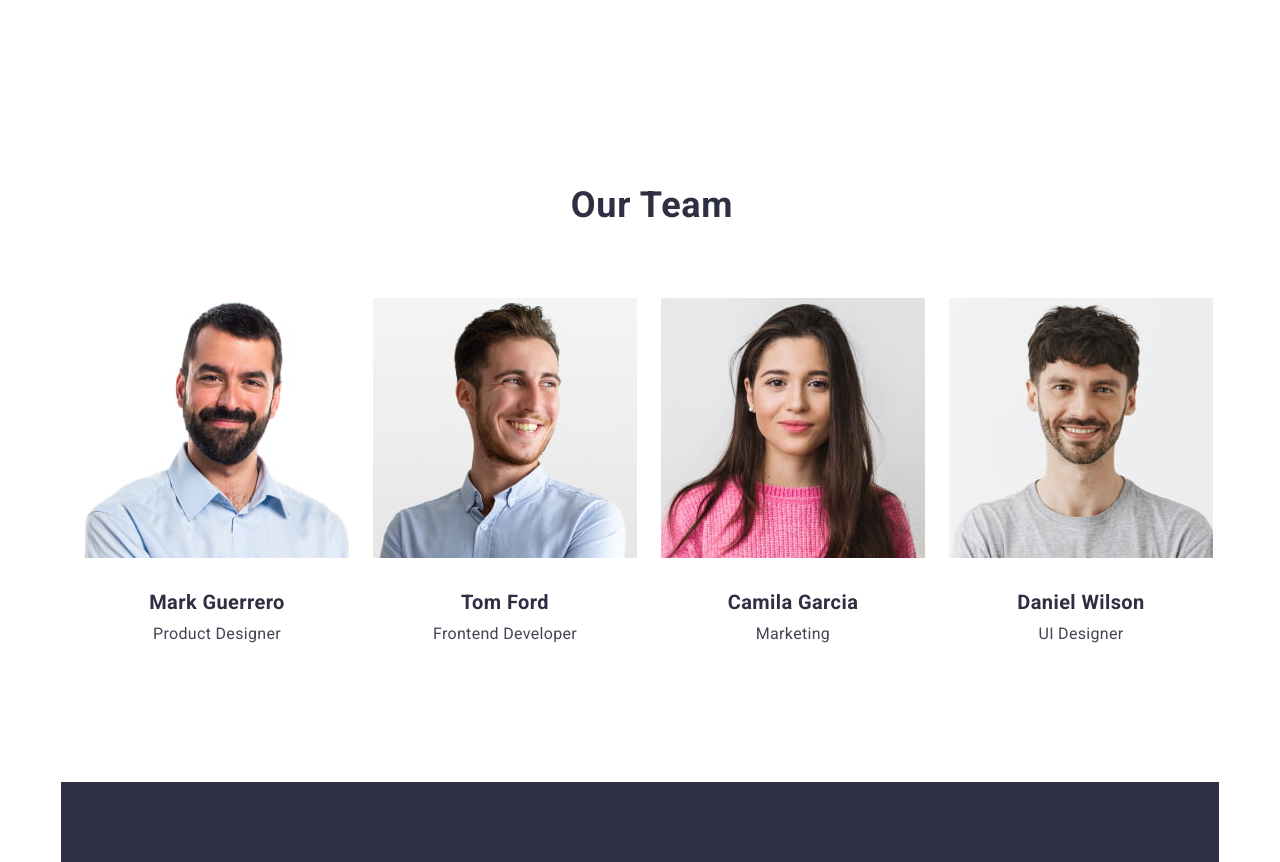
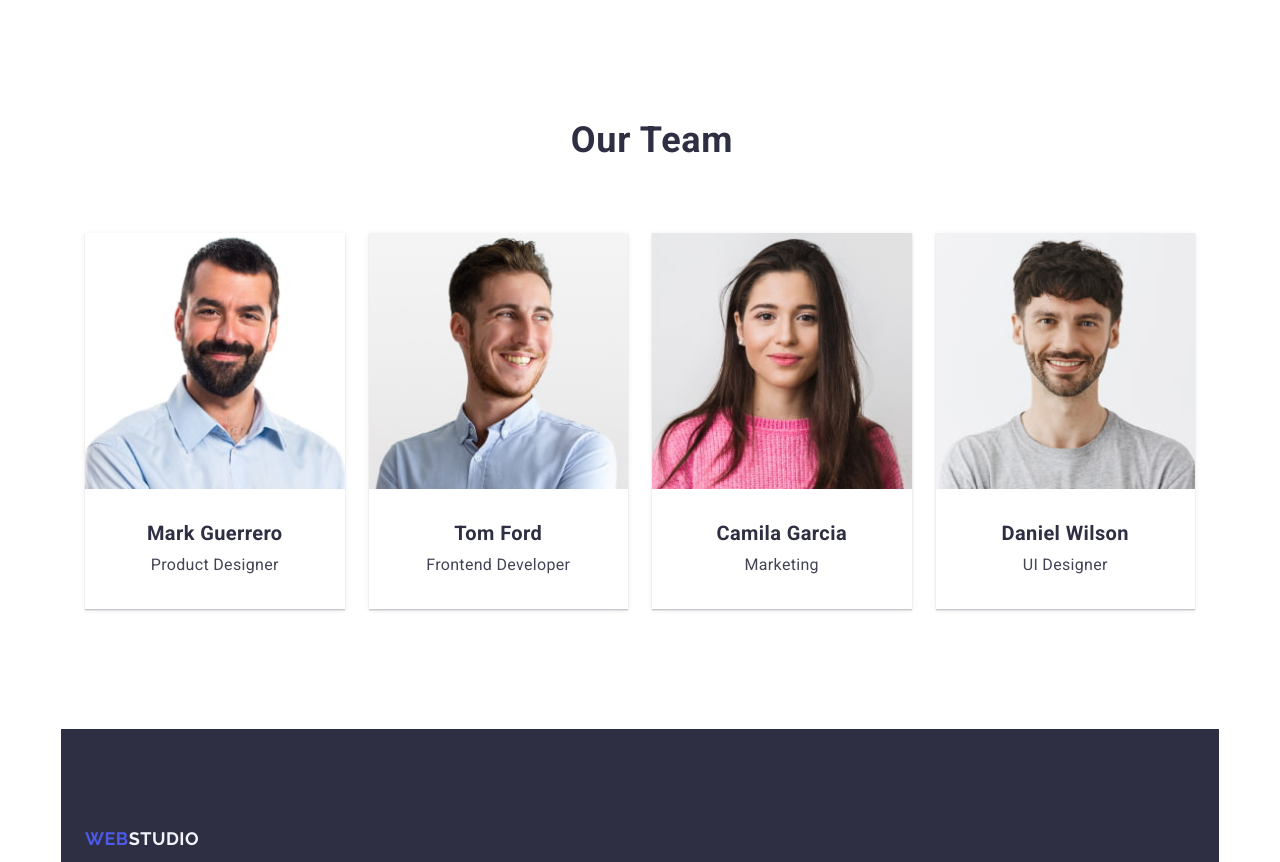
Before and after one commit to Valerii2889/goit-markup-hw-03, a plain HTML site: page index.html in a window 1280 px wide. Shown: the part 1780-2642 px from the top of the page. Drawn offline with nearby package versions, Linux system fonts and the light colour scheme.

```diff
--- a/css/styles.css
+++ b/css/styles.css
@@ -36,6 +36,8 @@
 
 img {
 	display: block;
+	max-width: 100%;
+	height: auto;
 }
 
 button {
@@ -173,7 +175,6 @@
 
 
 /* __________FOOTER__________ */
-
 .footer {
 		background-color:var(--primary-text-color);
 }
@@ -340,16 +341,10 @@
 }
 
 .examples-list {
-/* outline: 1px solid rgb(235, 9, 9); */
 	padding: 0;
 	margin: 0;
 	display: flex;
 	gap: 24px;
-}
-
-.examples-list > .examples-item {
-
-	/* flex-basis:calc((100% - 72px) / 24px); */
 }
 
 .examples-item {
@@ -380,10 +375,6 @@
 
 
 /* __________SECTION 2 Styles__________ */
-.section {}
-
-.container {}
-
 .section-container {
 	padding-top: 120px;
 	padding-bottom: 120px;
@@ -391,33 +382,36 @@
 
 .section-title {
 	margin-bottom: 72px;
+	margin-top: 0;
 }
 
-.section-list {}
-
-.list {}
-
-.section-item {
-	margin-right: 24px;
+.section-item * {
 	text-align: center;
+	/* outline: 1px solid red; */
 }
 
-.image {}
+.card {
+	box-shadow: 0px 1px 6px rgba(46, 47, 66, 0.08),
+		0px 1px 1px rgba(46, 47, 66, 0.16),
+		0px 2px 1px rgba(46, 47, 66, 0.08);;
+}
+
+.card-content {
+	padding: 32px 16px;
+}
 
 .team-name {
-	margin-top: 32px;
-	margin-bottom: 8px;
+	margin: 0;
 }
 
 .team-position {
-	margin-top: 0;
+	margin-top: 8px;
+	margin-bottom: 0;
 }
 
 
 
 /* __________FOOTER Styles__________ */
-.container {}
-
 .footer-container {
 	height: 310px;
 	padding-top: 100px;
@@ -428,12 +422,6 @@
 	margin-bottom: 16px;
 }
 
-.link {}
-
-.accent {}
-
-.accent-accent {}
-
 .footer-description {
 	width: 264px;
 	height: 110px;
--- a/index.html
+++ b/index.html
@@ -154,44 +154,72 @@
           <h2 class="section-title">Our Team</h2>
           <ul class="section-list list">
             <li class="section-item">
+              <article class="card">
+                <div class="card-thumb">
                   <img
                     class="image"
                     src="./images/photo-4.jpg"
                     width="264"
                     alt="man"
                   />
+                </div>
+
+                <div class="card-content">
                   <h3 class="team-name">Mark Guerrero</h3>
                   <p class="team-position">Product Designer</p>
+                </div>
+              </article>
             </li>
+
             <li class="section-item">
+              <article class="card">
+                <div class="card-thumb">
                   <img
                     class="image"
                     src="./images/photo-5.jpg"
                     width="264"
                     alt="man"
                   />
+                </div>
+                <div class="card-content">
                   <h3 class="team-name">Tom Ford</h3>
                   <p class="team-position">Frontend Developer</p>
+                </div>
+              </article>
             </li>
+
             <li class="section-item">
+              <article class="card">
+                <div class="card-thumb">
                   <img
                     class="image"
                     src="./images/photo-6.jpg"
                     width="264"
                     alt="woman"
                   />
+                </div>
+                <div class="card-content">
                   <h3 class="team-name">Camila Garcia</h3>
                   <p class="team-position">Marketing</p>
+                </div>
+              </article>
             </li>
+
             <li class="section-item">
+              <article class="card">
+                <div class="card-thumb">
                   <img
                     class="image"
                     src="./images/photo-7.jpg"
                     width="264"
                     alt="man"
                   />
+                </div>
+                <div class="card-content">
                   <h3 class="team-name">Daniel Wilson</h3>
                   <p class="team-position">UI Designer</p>
+                </div>
+              </article>
             </li>
           </ul>
         </div>
```
Lines whose indentation alone changed are shown as unchanged.
